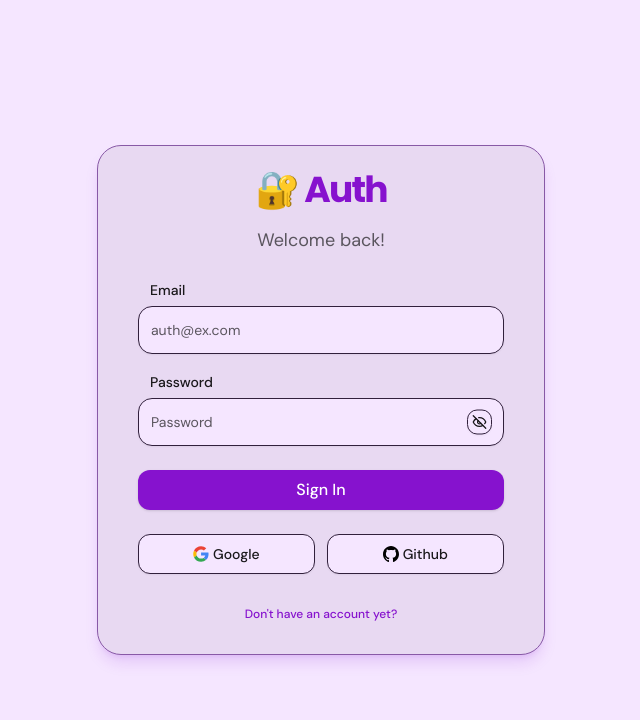
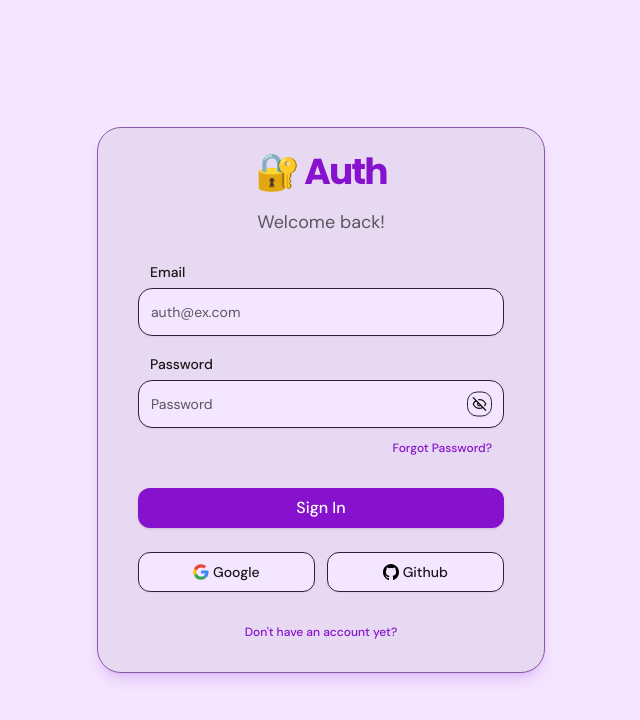
Before and after one commit to SayanDasDev/auth-template, a Next.js app: page /login in a window 1280 px wide. Shown: the top 720 px of the page, without its empty margins (319-959 px from the left). Built offline with nearby package versions, Linux system fonts and the light colour scheme; no server answers; what tailwindcss-animated would draw is missing.

Commit message:
oAuthAccountNotLinkedHandled

```diff
--- a/src/components/auth/login-form.tsx
+++ b/src/components/auth/login-form.tsx
@@ -22,9 +22,18 @@ import { login } from "@/actions/login";
 import { useState, useTransition } from "react";
 import { LoadingDots } from "../shared/loading-dots";
 import { FormWarning } from "../shared/form-warning";
+import Link from "next/link";
+import { useSearchParams } from "next/navigation";
 
 export const LoginForm = () => {
   const [isPending, startTransition] = useTransition();
+
+  // this part does not make sense but works
+  const searchParams = useSearchParams();
+  const isRedirected = searchParams.get("callbackUrl");
+  const urlError = isRedirected
+    ? "You already have an account with this email."
+    : "";
 
   const [error, setError] = useState<string | undefined>("");
   const [success, setSuccess] = useState<string | undefined>("");
@@ -104,11 +113,18 @@ export const LoginForm = () => {
                       {...field}
                     />
                   </FormControl>
+                  <div className="flex-grow flex justify-end">
+                    <Button asChild variant={"link"} size={"sm"}>
+                      <Link href={`/auth/reset-password`}>
+                        Forgot Password?
+                      </Link>
+                    </Button>
+                  </div>
                   <FormMessage />
                 </FormItem>
               )}
             />
-            <FormError message={error} />
+            <FormError message={error || urlError} />
             <FormSuccess message={success} />
             <FormWarning message={warning} />
             <Button
--- a/src/middleware.ts
+++ b/src/middleware.ts
@@ -17,6 +17,12 @@ export default auth((req) => {
   const isApiAuthRoute = nextUrl.pathname.startsWith(apiAuthPrefix);
   const isPublicRoute = publicRoutes.includes(nextUrl.pathname);
   const isAuthRoute = authRoutes.includes(nextUrl.pathname);
+
+  // this part does not make sense but works
+  const isAccountNotLinkedRoute = nextUrl.pathname.startsWith("/api/auth/login");
+  if(isAccountNotLinkedRoute){
+    return Response.redirect(new URL("/api/auth/signin", nextUrl));
+  }
 
   if (isApiAuthRoute) {
     return;
```
